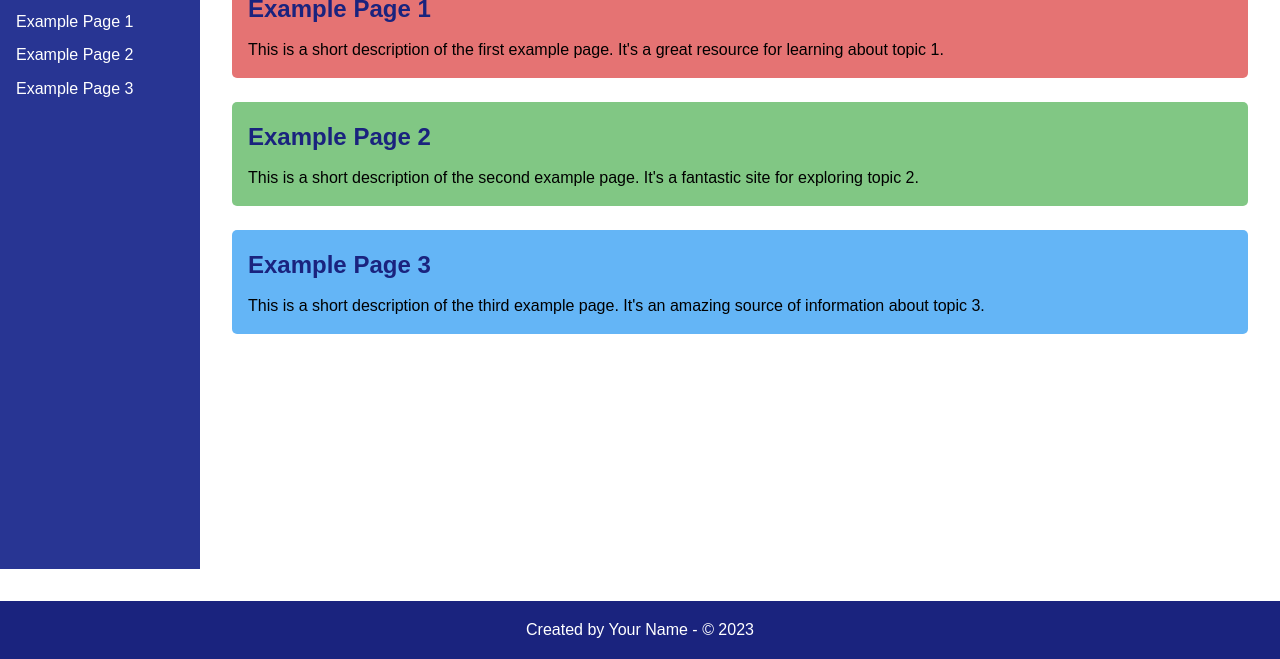
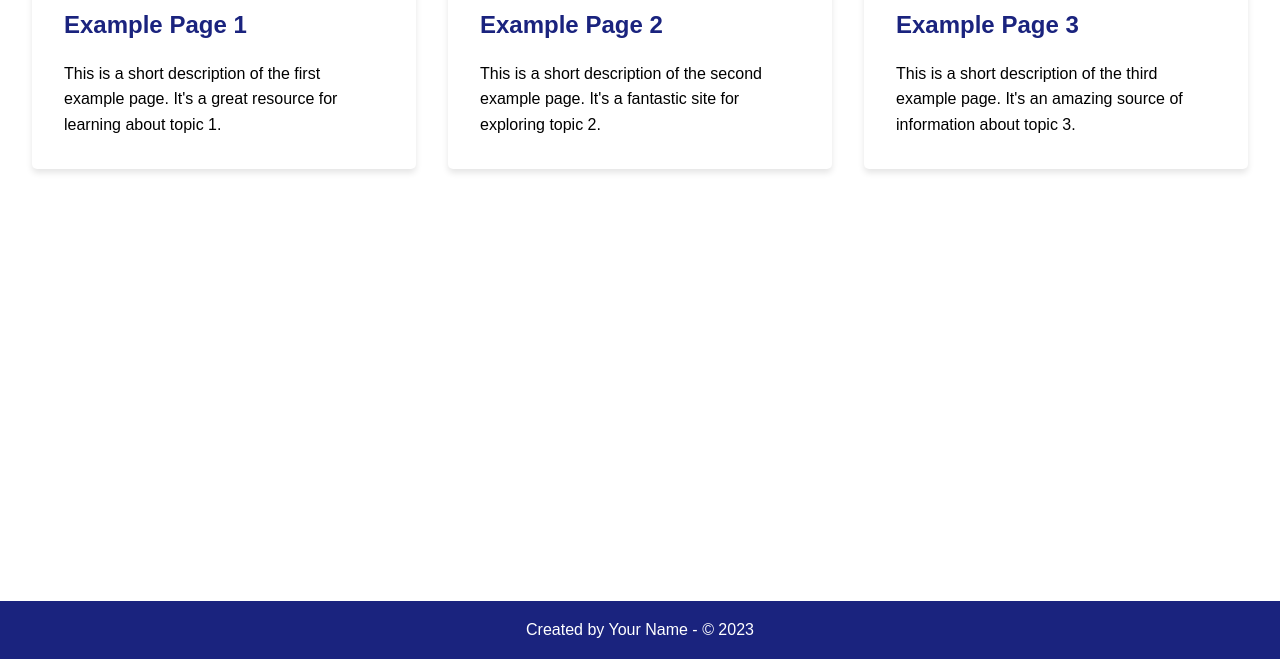
Before and after one commit to thousanda/mypage-gpt, a plain HTML site: page index.html in a window 1280 px wide. Shown: the part 141-800 px from the top of the page. Drawn offline with Linux system fonts and the light colour scheme.

Commit message:
modern layout

```diff
--- a/index.html
+++ b/index.html
@@ -10,32 +10,22 @@
   <header>
     <h1>My Wonderful Pages</h1>
   </header>
-  <div class="wrapper">
-    <nav class="sidebar">
-      <h2>Menu</h2>
-      <ul>
-        <li><a href="#example1">Example Page 1</a></li>
-        <li><a href="#example2">Example Page 2</a></li>
-        <li><a href="#example3">Example Page 3</a></li>
-      </ul>
-    </nav>
   <main>
-      <section class="links">
-        <article id="example1">
+    <div class="grid-container">
+      <article>
         <h2><a href="https://example1.com">Example Page 1</a></h2>
         <p>This is a short description of the first example page. It's a great resource for learning about topic 1.</p>
       </article>
-        <article id="example2">
+      <article>
         <h2><a href="https://example2.com">Example Page 2</a></h2>
         <p>This is a short description of the second example page. It's a fantastic site for exploring topic 2.</p>
       </article>
-        <article id="example3">
+      <article>
         <h2><a href="https://example3.com">Example Page 3</a></h2>
         <p>This is a short description of the third example page. It's an amazing source of information about topic 3.</p>
       </article>
-      </section>
+    </div>
   </main>
-  </div>
   <footer>
     <p>Created by Your Name - © 2023</p>
   </footer>
--- a/prompts.json
+++ b/prompts.json
@@ -3,6 +3,7 @@
 	"hi, gpt! i'd like to create my own website to gather and show my wonderful other pages. can you write html and css? the web site includes some links and short descriptions for them",
 	"can you add headers and a side bar!! and use cool colors, i know you're export web designer!!",
 	"i feel it has too vivid colors... sorry can you choose another color pallet?",
-	"you can use multiple colors because you are professional designer!!!"
+	"you can use multiple colors because you are professional designer!!!",
+	"can you design more modern layout? you can forget side bars and colors i told so far to realize your modern design! but, off course, it is allowed to use them if you need!"
     ]
 }
--- a/styles.css
+++ b/styles.css
@@ -23,58 +23,39 @@ header h1 {
   text-align: center;
 }
 
-.wrapper {
-  display: flex;
-  flex-grow: 1;
-}
-
-.sidebar {
-  background-color: #283593;
-  width: 200px;
-  padding: 1rem;
-  color: #fff;
-}
-
-.sidebar h2 {
-  margin-bottom: 0.75rem;
-}
-
-.sidebar ul {
-  list-style-type: none;
-}
-
-.sidebar li {
-  margin-bottom: 0.5rem;
-}
-
-.sidebar a {
-  color: #fff;
-  text-decoration: none;
-}
-
-.sidebar a:hover {
-  color: #9FA8DA;
-}
-
 main {
   padding: 2rem;
   flex-grow: 1;
 }
 
-.links article {
-  margin-bottom: 1.5rem;
+.grid-container {
+  display: grid;
+  grid-template-columns: repeat(auto-fit, minmax(300px, 1fr));
+  gap: 2rem;
 }
 
-.links h2 {
-  margin-bottom: 0.5rem;
+article {
+  background-color: #FFFFFF;
+  padding: 2rem;
+  border-radius: 5px;
+  box-shadow: 0 4px 6px rgba(0, 0, 0, 0.1);
+  transition: transform 0.3s ease-in-out;
 }
 
-.links a {
+article:hover {
+  transform: translateY(-10px);
+}
+
+h2 {
+  margin-bottom: 1rem;
+}
+
+a {
   color: #1A237E;
   text-decoration: none;
 }
 
-.links a:hover {
+a:hover {
   color: #283593;
 }
 
@@ -85,21 +66,3 @@ footer {
   padding: 1rem;
   margin-top: 2rem;
 }
-
-.links article:nth-child(1) {
-  background-color: #E57373;
-  padding: 1rem;
-  border-radius: 5px;
-}
-
-.links article:nth-child(2) {
-  background-color: #81C784;
-  padding: 1rem;
-  border-radius: 5px;
-}
-
-.links article:nth-child(3) {
-  background-color: #64B5F6;
-  padding: 1rem;
-  border-radius: 5px;
-}
```
Lines whose indentation alone changed are shown as unchanged.
